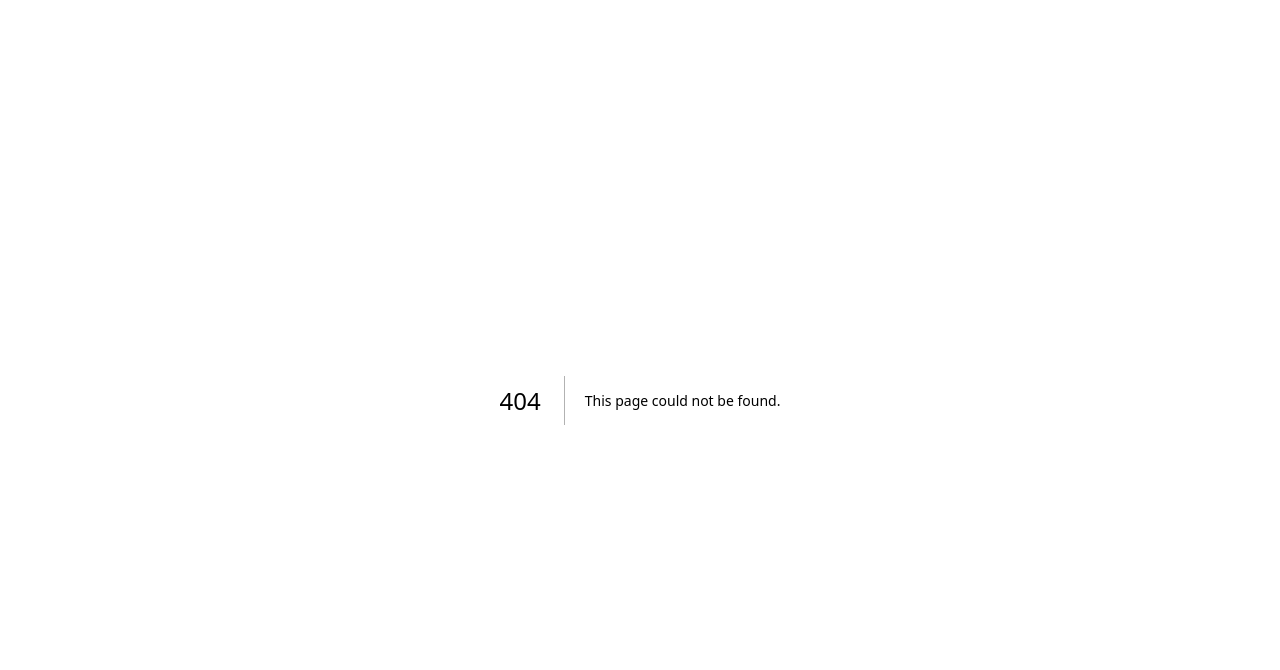
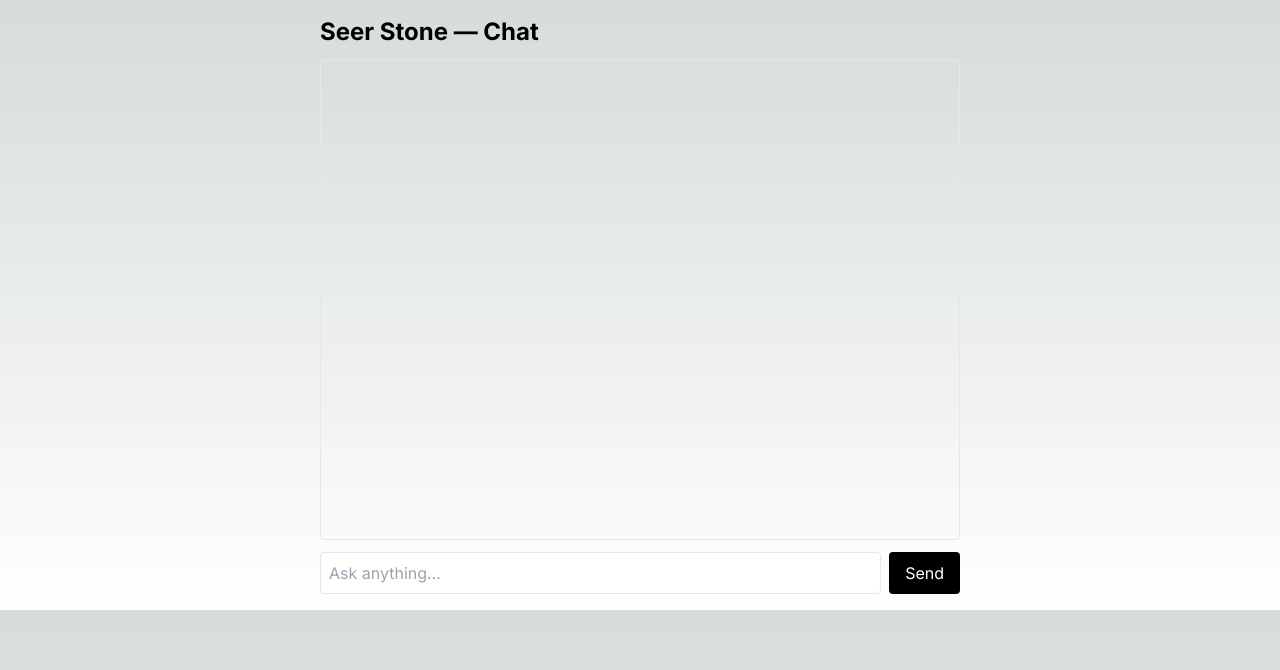
Before and after one commit to UTRE-Lattice/UTRE-Platform, a Next.js app: page /tools/chat in a window 1280 px wide. Before the commit this address had no page. Shown: the top 670 px of the page. Built offline with nearby package versions, Linux system fonts and the light colour scheme.

Commit message:
feat(chat): add chat page
Added first chat UI under /tools/chat with user input and message list.

```diff
--- /dev/null
+++ b/app/tools/chat/page.tsx
@@ -0,0 +1,50 @@
+"use client";
+
+import { useState } from "react";
+
+type Msg = { role: "user" | "assistant"; content: string };
+
+export default function ChatPage() {
+  const [messages, setMessages] = useState<Msg[]>([]);
+  const [input, setInput] = useState("");
+
+  async function send() {
+    if (!input.trim()) return;
+    const next = [...messages, { role: "user", content: input }];
+    setMessages(next);
+    setInput("");
+
+    const res = await fetch("/api/chat", {
+      method: "POST",
+      headers: { "Content-Type": "application/json" },
+      body: JSON.stringify({ messages: next }),
+    });
+    const data = await res.json();
+    setMessages([...next, { role: "assistant", content: data.reply }]);
+  }
+
+  return (
+    <div className="max-w-2xl mx-auto p-4 space-y-3">
+      <h1 className="text-2xl font-bold">Seer Stone — Chat</h1>
+      <div className="border rounded p-3 h-[60vh] overflow-y-auto">
+        {messages.map((m, i) => (
+          <div key={i} className="mb-2">
+            <b>{m.role === "user" ? "You" : "Seer Stone"}:</b> {m.content}
+          </div>
+        ))}
+      </div>
+      <div className="flex gap-2">
+        <input
+          className="flex-1 border rounded p-2"
+          value={input}
+          onChange={(e) => setInput(e.target.value)}
+          placeholder="Ask anything…"
+          onKeyDown={(e) => e.key === "Enter" && send()}
+        />
+        <button onClick={send} className="px-4 py-2 rounded bg-black text-white">
+          Send
+        </button>
+      </div>
+    </div>
+  );
+}
```
